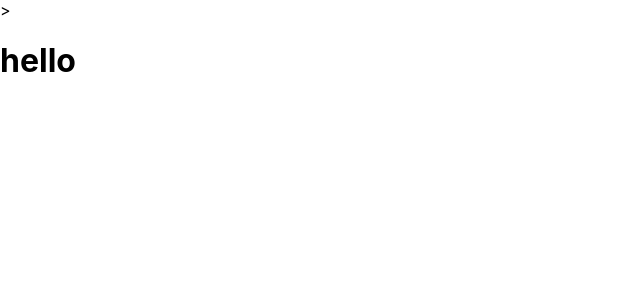
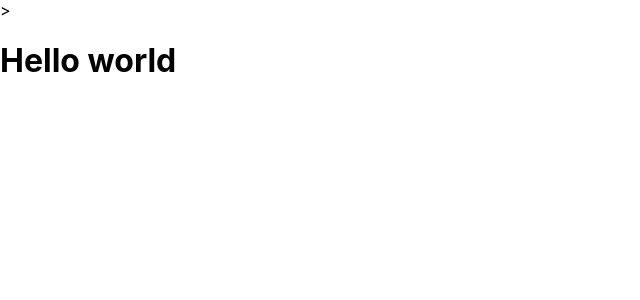
Before and after one commit to ramabadash/Country-Autocomplete-React, a React (Create React App) app in the folder country-autocomplete/: page / in a window 1280 px wide. Shown: the top 300 px of the page, without its empty margins (0-640 px from the left). Built offline with nearby package versions, Linux system fonts and the light colour scheme.

Commit message:
# Create general app component

```diff
--- /dev/null
+++ b/country-autocomplete/src/components/App.js
@@ -0,0 +1,11 @@
+import React from 'react';
+
+function App() {
+  return (
+    <div>
+      <h1>Hello world</h1>
+    </div>
+  );
+}
+
+export default App;
--- a/country-autocomplete/src/index.js
+++ b/country-autocomplete/src/index.js
@@ -1,10 +1,11 @@
 import React from 'react';
 import ReactDOM from 'react-dom';
 import './index.css';
+import App from './components/App';
 
 ReactDOM.render(
   <React.StrictMode>
-    <h1>hello</h1>
+    <App />
   </React.StrictMode>,
   document.getElementById('root')
 );
```
